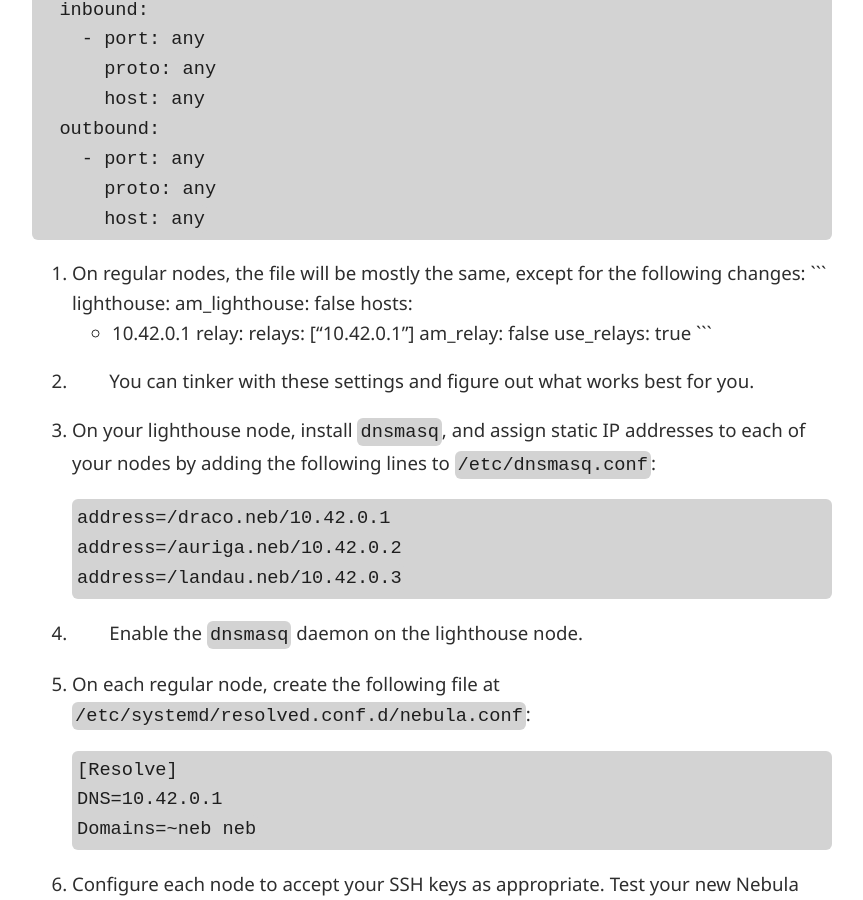
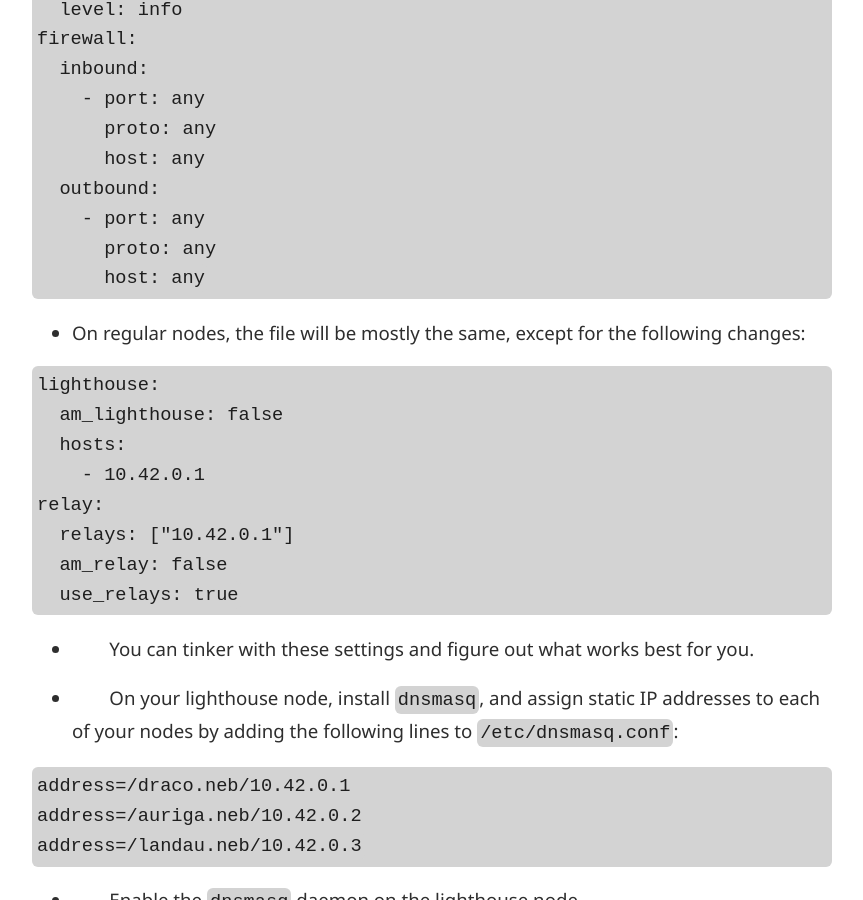
Before and after one commit to elementalbasis/elementalbasis.com, a Jekyll site: the page built from _posts/2025-08-28-nebula-cluster.md, in a window 1280 px wide and 900 px high, scrolled down 2701 px. Shown: the whole window, without its empty margins (208-1071 px from the left). Built offline with Jekyll 4.4.1, drawn with Linux system fonts in a browser that asks for light colours; part of the change alters nothing that is shown.

````diff
--- a/_posts/2025-08-28-nebula-cluster.md
+++ b/_posts/2025-08-28-nebula-cluster.md
@@ -17,13 +17,15 @@ network.
 
 ## Steps:
 
-1. Install `nebula` on all the nodes.
+* Install `nebula` on all the nodes.
+
 ```
 # sudo pacman -S nebula
 ```
 
-2. Choose a node that will act as a certificate authority. Create a directory,
+* Choose a node that will act as a certificate authority. Create a directory,
 such as `$HOME/.nebula`, and run the following command inside the directory:
+
 ```
 # nebula-cert ca -name "Etrem Certificate Authority"
 ```
@@ -31,26 +33,27 @@ such as `$HOME/.nebula`, and run the following command inside the directory:
   This creates the files `ca.crt` and `ca.key`, which will be used to sign
 certificates for each node.
 
-3. Choose one or more nodes to serve as lighthouses. They must have a static IP
+* Choose one or more nodes to serve as lighthouses. They must have a static IP
 address.
 
   In my case, I decided to designate `draco` as a lighthouse, since it was the
 only node that faced the open internet.
 
-4. For each node, generate a certificate pair signed by the certificate
+* For each node, generate a certificate pair signed by the certificate
 authority:
+
 ```
 # nebula-cert sign -name draco -ip 10.42.0.1/24
 # nebula-cert sign -name auriga -ip 10.42.0.2/24
 # nebula-cert sign -name landau -ip 10.42.0.3/24
 ```
 
-5. Take the resulting `NODE_NAME.key` and `NODE_NAME.crt` files that were
+* Take the resulting `NODE_NAME.key` and `NODE_NAME.crt` files that were
 created in the previous step, and copy them onto their respective hosts,
 as well as the `ca.crt` file generated by the certificate authority. Place them
 in the folder `/etc/nebula/`.
 
-6. On the lighthouse node, create the configuration file at `/etc/nebula/config.yml`
+* On the lighthouse node, create the configuration file at `/etc/nebula/config.yml`
 and paste the following, filling in for the `NODE_NAME` and `STATIC_IP_ADDRESS`:
 
 ```
@@ -90,8 +93,9 @@ firewall:
       host: any
 ```
 
-7. On regular nodes, the file will be mostly the same, except for the following
+* On regular nodes, the file will be mostly the same, except for the following
 changes:
+
 ```
 lighthouse:
   am_lighthouse: false
@@ -103,25 +107,27 @@ relay:
   use_relays: true
 ```
 
-8. You can tinker with these settings and figure out what works best for you.
+* You can tinker with these settings and figure out what works best for you.
 
-9. On your lighthouse node, install `dnsmasq`, and assign static IP addresses
+* On your lighthouse node, install `dnsmasq`, and assign static IP addresses
 to each of your nodes by adding the following lines to `/etc/dnsmasq.conf`:
+
 ```
 address=/draco.neb/10.42.0.1
 address=/auriga.neb/10.42.0.2
 address=/landau.neb/10.42.0.3
 ```
 
-10. Enable the `dnsmasq` daemon on the lighthouse node.
+* Enable the `dnsmasq` daemon on the lighthouse node.
 
-11. On each regular node, create the following file at
+* On each regular node, create the following file at
 `/etc/systemd/resolved.conf.d/nebula.conf`:
+
 ```
 [Resolve]
 DNS=10.42.0.1
 Domains=~neb neb
 ```
 
-12. Configure each node to accept your SSH keys as appropriate. Test your new
+* Configure each node to accept your SSH keys as appropriate. Test your new
 Nebula cluster to make sure it works.
````
